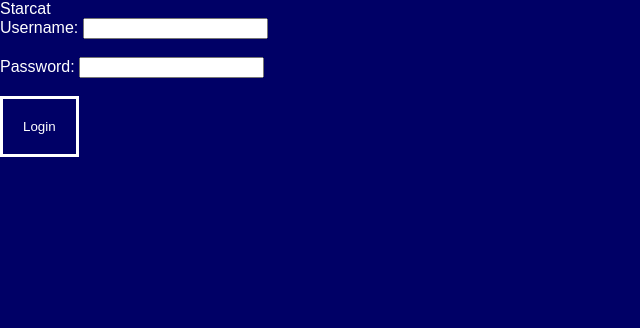
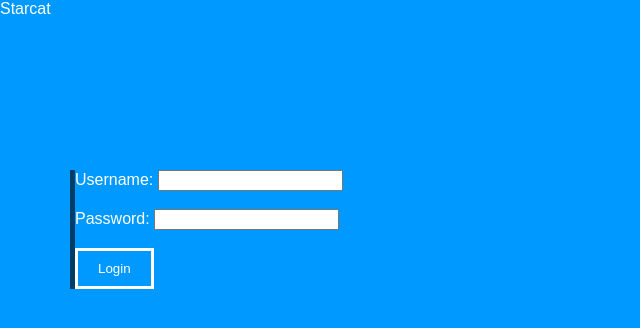
Before and after one commit to Dekryptor/starchat, a PHP site: page / in a window 1280 px wide. Shown: the top 328 px of the page, without its empty margins (0-640 px from the left). Run offline with PHP 8.4, Linux system fonts and the light colour scheme.

Commit message:
change background and add better positioning

```diff
--- a/index.php
+++ b/index.php
@@ -7,7 +7,7 @@ body {
 animation-name: look;
 animation-duration: 1s;
 margin:0;
-background-color: #000066;
+background-color: #0099ff;
 color: white;
 font-family: arial;
 }
@@ -16,15 +16,24 @@ font-family: arial;
 100% { background-color: #000066; }
 }
 .buttona {
-background-color: #000066;
+background-color: #0099ff;
 color: #ffffff;
 border: 3px solid #ffffff;
 padding: 20px;
+padding-top: 10px;
+padding-bottom: 10px;
 transition: .5s;
 }
 .buttona:hover {
 background-color: #ffffff;
 color: #000000;
+}
+.login {
+position: absolute;
+left: 50px;
+margin: 20px;
+border-left: 5px solid #003d66;
+top: calc(50% - 250px);
 }
 </style>
 </head>
```
